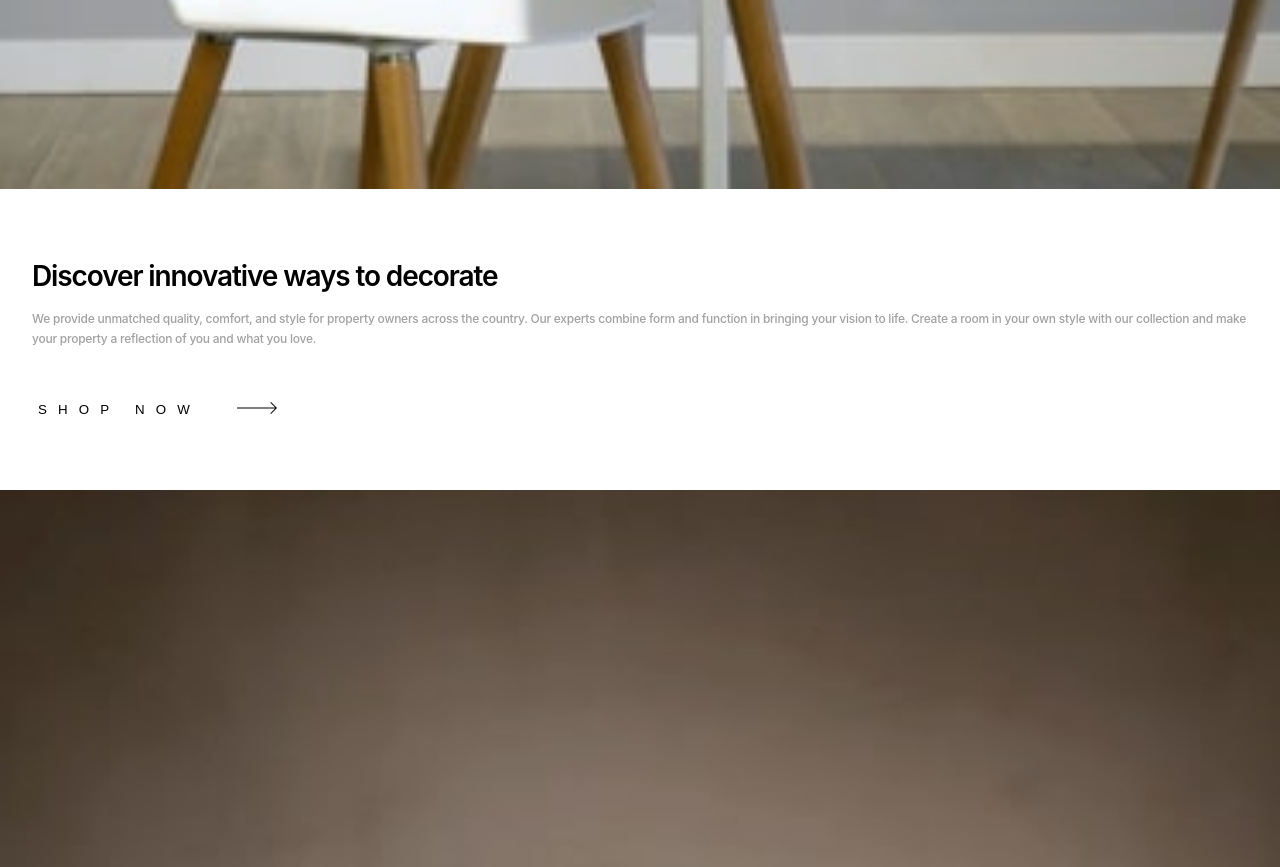
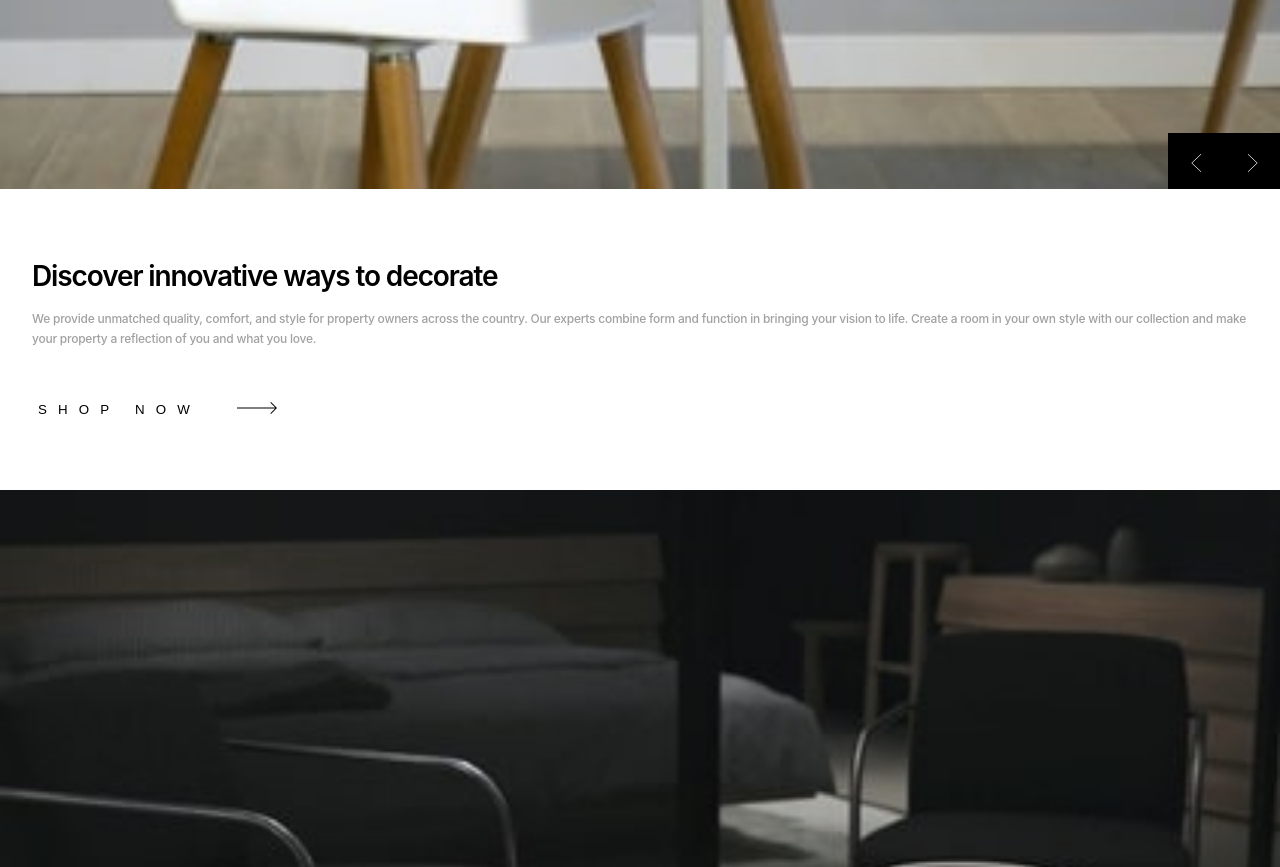
Before and after one commit to rlon23/fem-room-home, a React (Create React App) app: page / in a window 1280 px wide. Shown: the part 1040-1907 px from the top of the page. Built offline with nearby package versions, Linux system fonts and the light colour scheme.

Commit message:
add slide navigation

```diff
--- a/src/App.js
+++ b/src/App.js
@@ -5,20 +5,51 @@ import Slide from './components/Slide/Slide';
 import bg_1 from './images/mobile-image-hero-1.jpg';
 import bg_2 from './images/mobile-image-hero-2.jpg';
 import bg_3 from './images/mobile-image-hero-3.jpg';
+import React, { useEffect } from 'react';
 
 function App() {
+  var slideIndex = 1;
+
+  useEffect(() => {
+    showSlides(slideIndex);
+  });
+
+  function plusSlides(n) {
+    showSlides((slideIndex += n));
+  }
+
+  function showSlides(n) {
+    var i;
+    var slides = document.getElementsByClassName('Slide');
+
+    if (n > slides.length) {
+      slideIndex = 1;
+    }
+    if (n < 1) {
+      slideIndex = slides.length;
+    }
+    for (i = 0; i < slides.length; i++) {
+      slides[i].style.display = 'none';
+    }
+    if (slides.length) {
+      slides[slideIndex - 1].style.display = 'block';
+    }
+  }
+
   return (
     <div className='App'>
       <header className='App__header'>
         <Navbar />
       </header>
       <main>
+        <div className='App__hero'>
           <Slide
             image={bg_1}
             title={'Discover innovative ways to decorate'}
             description={
               'We provide unmatched quality, comfort, and style for property owners across the country. Our experts combine form and function in bringing your vision to life. Create a room in your own style with our collection and make your property a reflection of you and what you love.'
             }
+            onClick={plusSlides}
           />
           <Slide
             image={bg_2}
@@ -26,6 +57,7 @@ function App() {
             description={
               "With stores all over the world, it's easy for you to find furniture for your home or place of business. Locally, we’re in most major cities throughout the country. Find the branch nearest you using our store locator. Any questions? Don't hesitate to contact us today."
             }
+            onClick={plusSlides}
           />
           <Slide
             image={bg_3}
@@ -33,7 +65,9 @@ function App() {
             description={
               'Our modern furniture store provide a high level of quality. Our company has invested in advanced technology to ensure that every product is made as perfect and as consistent as possible. With three decades of experience in this industry, we understand what customers want for their home and office.'
             }
+            onClick={plusSlides}
           />
+        </div>
 
         <AboutFurniture />
 
--- a/src/App.scss
+++ b/src/App.scss
@@ -1,6 +1,13 @@
 @import './scss/main.scss';
 .App {
   text-align: center;
+  scroll-behavior: smooth;
+  scroll-snap-type: x mandatory;
+
+  &__hero {
+    // display: flex;
+    // overflow: hidden;
+  }
 
   .attribution {
     color: var(--white);
--- a/src/components/Slide/Slide.js
+++ b/src/components/Slide/Slide.js
@@ -1,11 +1,20 @@
 import './Slide.scss';
 import arrow from './../../images/icon-arrow.svg';
+import iconPrev from './../../images/icon-angle-left.svg'
+import iconNext from './../../images/icon-angle-right.svg'
 
-function Slide({ image, title, description }) {
+function Slide({ image, title, description, onClick }) {
   return (
     <section className='Slide'>
       <div className='Slide__image'>
         <img src={image} alt='' />
+
+        <div className="prev" onClick={() => onClick(-1)}>
+          <img src={iconPrev} alt="" className='icon'/>
+        </div>
+        <div className="next" onClick={() => onClick(1)}>
+          <img src={iconNext} alt="" className='icon'/>
+        </div>
       </div>
 
       <div className='Slide__content'>
--- a/src/components/Slide/Slide.scss
+++ b/src/components/Slide/Slide.scss
@@ -1,14 +1,38 @@
 @import './../../scss/mixins';
 
 .Slide {
-  //box-sizing: border-box;
+  scroll-snap-align: start;
+  display: none;
 
   &__image {
     width: 100vw;
     line-height: 0;
+    position: relative;
 
     img {
       width: 100%;
+      height: auto;
+    }
+
+    .prev,
+    .next {
+      position: absolute;
+      right: 0;
+      bottom: 0;
+      height: 56px;
+      width: 56px;
+      background-color: var(--black);
+      float: left;
+    }
+
+    .prev {
+      right: 56px;
+    }
+
+    .icon {
+      position: relative;
+      top: 37%;
+      width: 11px;
       height: auto;
     }
   }
```
Lines whose indentation alone changed are shown as unchanged.
